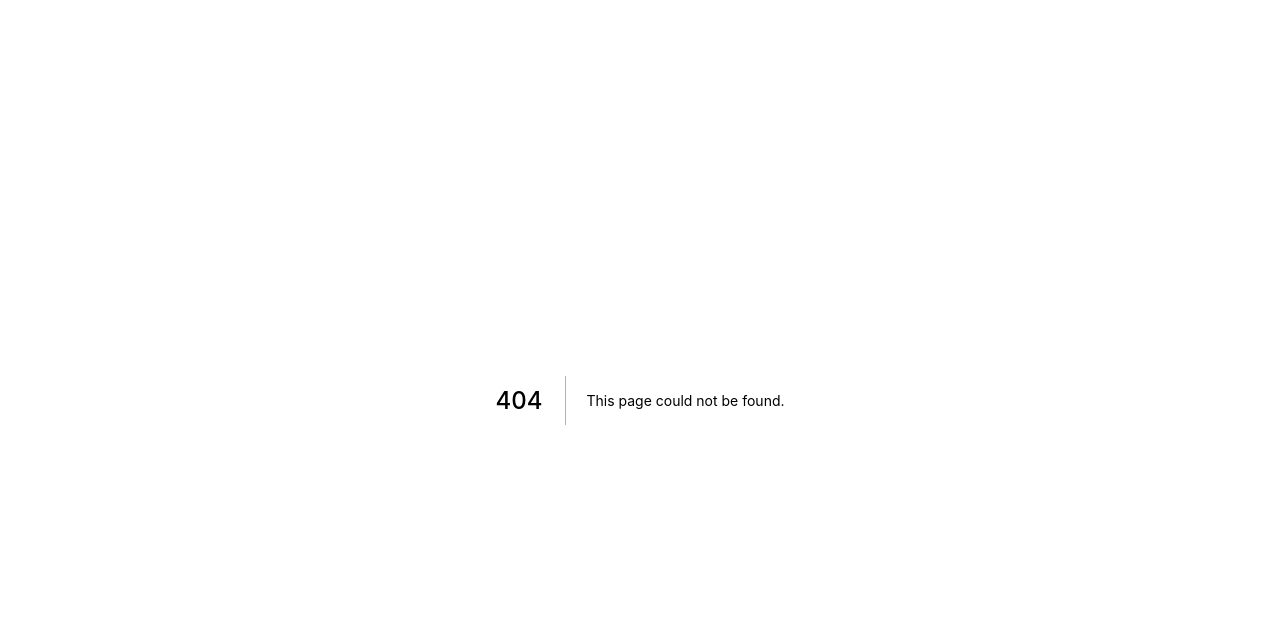
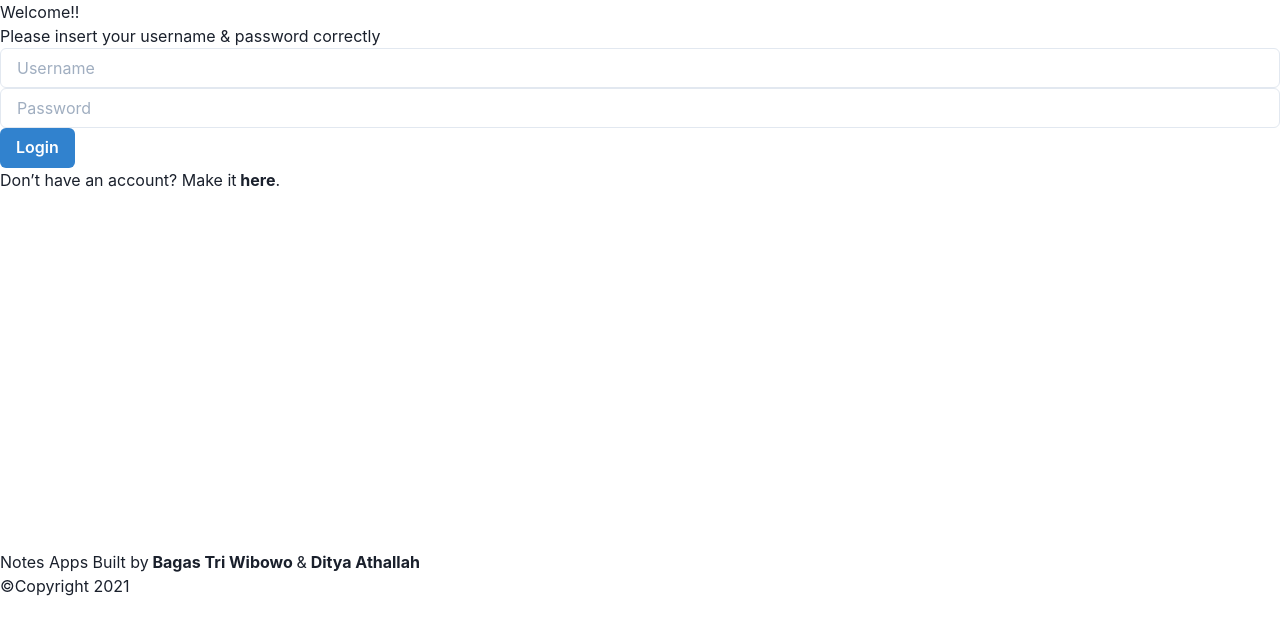
Before and after one commit to Dityath/notes-nextjs-tailwind-chakra, a Next.js app: page /login in a window 1280 px wide. Before the commit this address had no page. Shown: the top 634 px of the page. Built offline with nearby package versions, Linux system fonts and the light colour scheme.

Commit message:
login register done

```diff
--- /dev/null
+++ b/components/login/footer.jsx
@@ -0,0 +1,17 @@
+const Footer = () => {
+  return (
+    <footer className="text-xs text-center absolute bottom-5 w-screen text-gray-700 sm:text-white">
+      Notes Apps Built by
+      <a href="">
+        <b> Bagas Tri Wibowo </b>
+      </a>
+      &
+      <a href="">
+        <b> Ditya Athallah </b>
+      </a>
+      <br /> ©Copyright 2021
+    </footer>
+  );
+};
+
+export default Footer;
--- /dev/null
+++ b/pages/_document.js
@@ -0,0 +1,22 @@
+import Document, { Html, Head, Main, NextScript } from "next/document";
+
+class MyDocument extends Document {
+  static async getInitialProps(ctx) {
+    const initialProps = await Document.getInitialProps(ctx);
+    return { ...initialProps };
+  }
+
+  render() {
+    return (
+      <Html>
+        <Head />
+        <body>
+          <Main />
+          <NextScript />
+        </body>
+      </Html>
+    );
+  }
+}
+
+export default MyDocument;
--- /dev/null
+++ b/pages/login/index.jsx
@@ -0,0 +1,59 @@
+import Head from "next/head";
+import Link from "next/link";
+import Footer from "../../components/login/footer";
+import { Input, Button, Box } from "@chakra-ui/react";
+
+const Login = () => {
+  return (
+    <div
+      className="
+        sm:font-sans sm:bg-blue-500
+        sm:w-screen h-screen sm:py-20
+        flex items-center justify-center
+      "
+    >
+      <Head>
+        <title>Notes - Login</title>
+      </Head>
+      <Box height="550px">
+        <div
+          className="
+          bg-white text-center
+          max-w-sm h-full mx-auto rounded-3xl p-14"
+        >
+          <h1 className="text-4xl font-semibold text-gray-900">Welcome!!</h1>
+          <p className="text-gray-400 text-xs mt-3">
+            Please insert your username & password correctly
+          </p>
+          <div className="flex flex-col gap-3 mt-8">
+            <Input
+              type="text"
+              colorScheme="blue"
+              rounded="md"
+              placeholder="Username"
+              size="md"
+            />
+            <Input
+              type="password"
+              colorScheme="blue"
+              rounded="md"
+              placeholder="Password"
+              size="md"
+            />
+            <Button colorScheme="blue">Login</Button>
+          </div>
+          <p className="text-gray-400 text-sm mt-10">
+            Don’t have an account? Make it
+            <b className="cursor-pointer">
+              <Link href="/login/register"> here</Link>
+            </b>
+            .
+          </p>
+        </div>
+      </Box>
+      <Footer />
+    </div>
+  );
+};
+
+export default Login;
```
Also changed, not shown: pages/index.jsx (+7 -77 lines), pages/login/register.jsx (added, +75 -0 lines).
